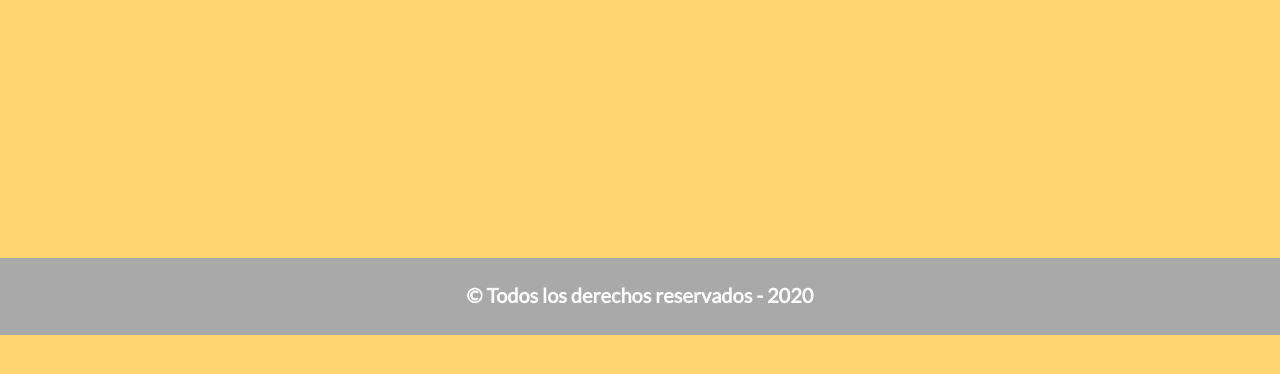
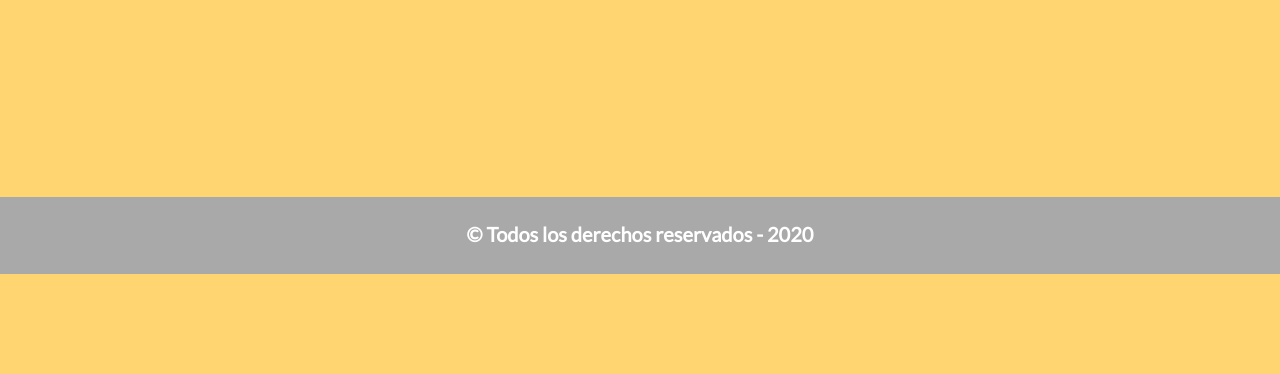
Before and after one commit to Auchan22/Piedra-Papel-o-Tijera, a plain HTML site: page index.html in a window 1280 px wide. Shown: the part 422-796 px from the top of the page. Drawn offline with Linux system fonts and the light colour scheme.

Commit message:
Cambiamos el margin del footer a 149px

```diff
--- a/CSS/index.css
+++ b/CSS/index.css
@@ -141,7 +141,7 @@ body{
 }
 
 .footer {
-    margin-top: 210px;
+    margin-top: 149px;
     bottom: 0;
     text-align: center;
     background-color: darkgrey;
```
